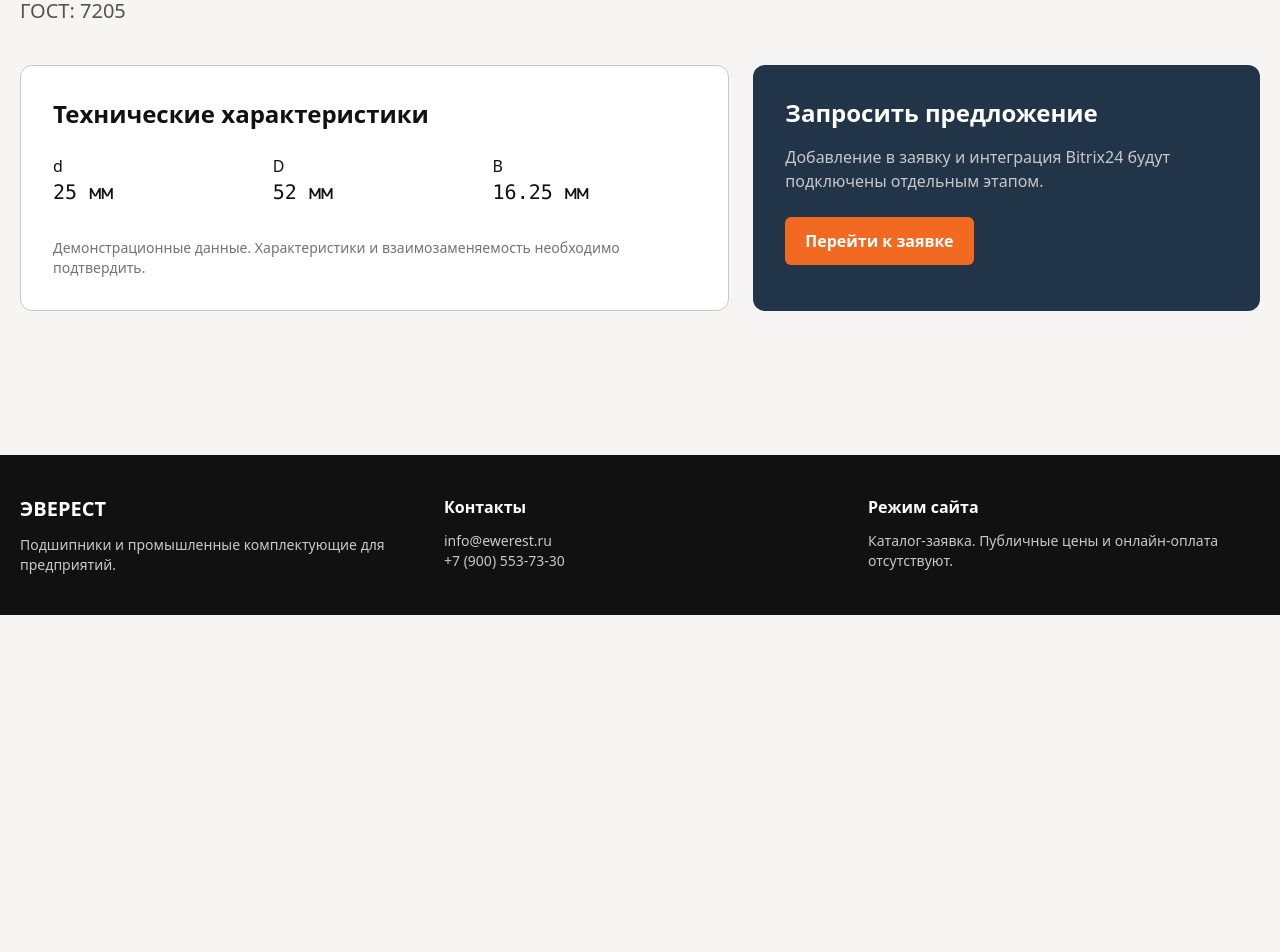
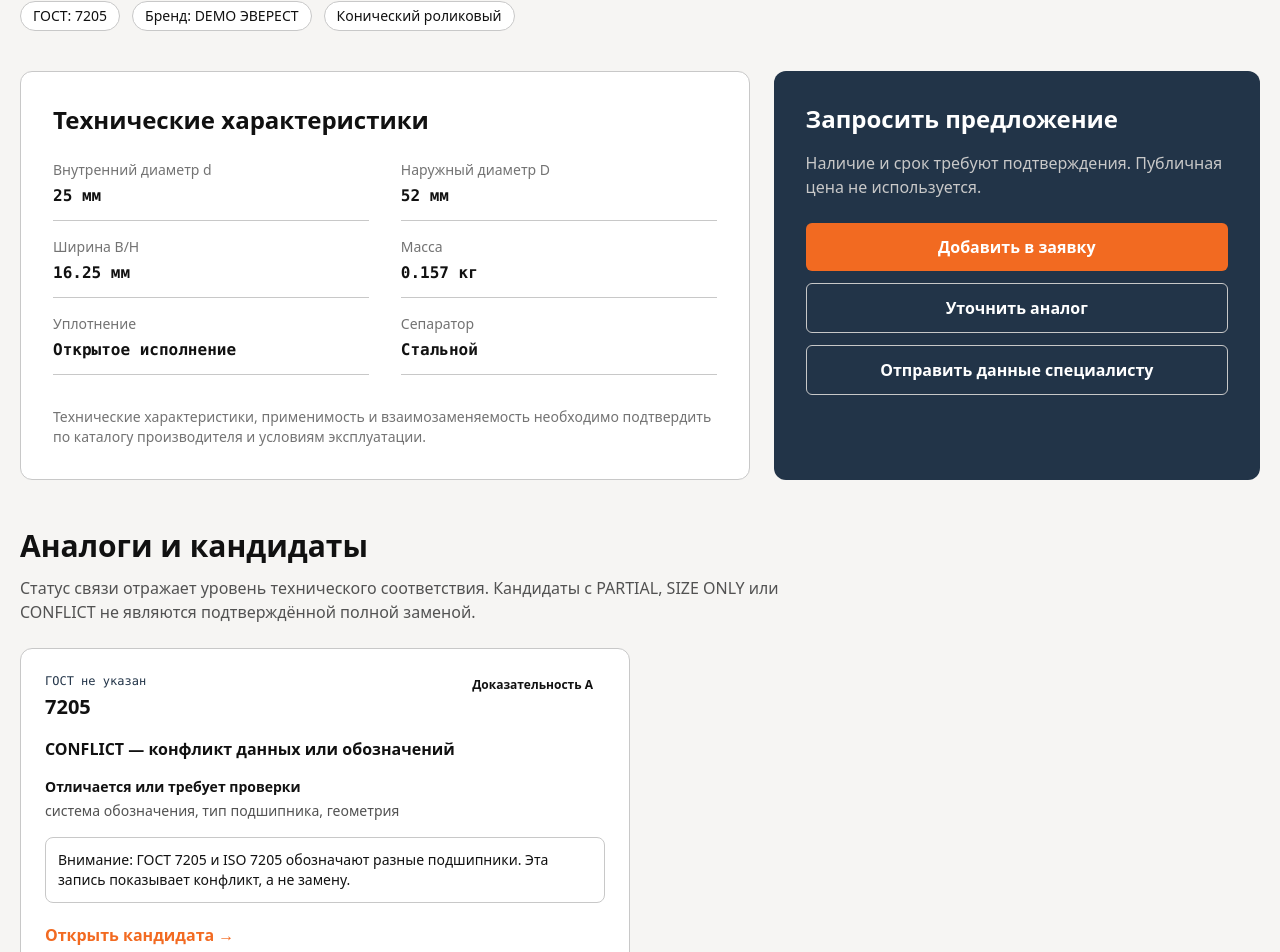
Before and after one commit to ArtemFilin1990/aaaaaaaaaaaaaaaaaaaaaaa, a Next.js app: page /product/30205 in a window 1280 px wide. Shown: the part 228-1180 px from the top of the page. Before the commit the page ends 843 px from the top, so only its background shows below. Built offline with nearby package versions, Linux system fonts and the light colour scheme.

Commit message:
feat(product): build technical product page with safe analogs

```diff
--- a/src/app/product/[slug]/page.tsx
+++ b/src/app/product/[slug]/page.tsx
@@ -1,19 +1,110 @@
+import Link from "next/link";
 import { notFound } from "next/navigation";
-import { getBearing } from "@/lib/catalog";
+import { catalogRepository } from "@/lib/catalog";
+
+const supplyLabels: Record<string, string> = {
+  ON_REQUEST: "Поставка под заказ",
+  CHECK_AVAILABILITY: "Наличие и срок требуют подтверждения",
+  EXPECTED: "Ожидается поступление",
+  DISCONTINUED: "Снято с поставки",
+  UNKNOWN: "Статус поставки не подтверждён"
+};
+
+const analogLabels: Record<string, string> = {
+  DIRECT: "DIRECT — прямое соответствие по указанному источнику",
+  ONE_WAY: "ONE-WAY — замена допустима только в одном направлении",
+  PARTIAL: "PARTIAL — частичное соответствие",
+  SIZE_ONLY: "SIZE ONLY — совпадают только размеры",
+  NO_DIRECT: "NO DIRECT — прямой замены нет",
+  CONFLICT: "CONFLICT — конфликт данных или обозначений"
+};
+
+const format = (value: number | undefined, unit = "") => value == null ? undefined : `${value}${unit ? ` ${unit}` : ""}`;
 
 export default async function ProductPage({ params }: { params: Promise<{ slug: string }> }) {
   const { slug } = await params;
-  const bearing = getBearing(slug);
+  const [bearing, analogs] = await Promise.all([
+    catalogRepository.findBySlug(slug),
+    catalogRepository.getAnalogs(slug)
+  ]);
   if (!bearing) notFound();
+
+  const specifications = [
+    ["Внутренний диаметр d", format(bearing.d, "мм")],
+    ["Наружный диаметр D", format(bearing.D, "мм")],
+    ["Ширина B/H", format(bearing.B, "мм")],
+    ["Масса", format(bearing.massKg, "кг")],
+    ["Внутренний зазор", bearing.clearance],
+    ["Класс точности", bearing.precisionClass],
+    ["Уплотнение", bearing.seals ?? (bearing.d != null ? "Открытое исполнение" : undefined)],
+    ["Сепаратор", bearing.cage],
+    ["Материал колец", bearing.ringMaterial],
+    ["Материал тел качения", bearing.rollingElementMaterial],
+    ["Минимальная температура", format(bearing.temperatureMinC, "°C")],
+    ["Максимальная температура", format(bearing.temperatureMaxC, "°C")],
+    ["Динамическая грузоподъёмность", format(bearing.dynamicLoadKn, "кН")],
+    ["Статическая грузоподъёмность", format(bearing.staticLoadKn, "кН")],
+    ["Предельная частота вращения", format(bearing.limitingSpeedRpm, "об/мин")]
+  ].filter((item): item is [string, string] => Boolean(item[1]));
+
   return (
     <section className="mx-auto max-w-7xl px-5 py-16">
-      <p className="font-mono text-xs uppercase tracking-[0.2em] text-signal">Демонстрационная карточка</p>
+      <p className="font-mono text-xs uppercase tracking-[0.2em] text-signal">{bearing.note ?? "Техническая карточка"}</p>
       <h1 className="mt-4 text-5xl font-black">{bearing.iso ?? bearing.name}</h1>
-      <p className="mt-3 text-xl text-neutral-600">ГОСТ: {bearing.gost ?? "не указан"}</p>
-      <div className="mt-10 grid gap-6 lg:grid-cols-[1.4fr_1fr]">
-        <div className="rounded-xl border border-steel bg-white p-8"><h2 className="text-2xl font-bold">Технические характеристики</h2><dl className="mt-6 grid grid-cols-3 gap-4"><div><dt>d</dt><dd className="font-mono text-xl">{bearing.d} мм</dd></div><div><dt>D</dt><dd className="font-mono text-xl">{bearing.D} мм</dd></div><div><dt>B</dt><dd className="font-mono text-xl">{bearing.B} мм</dd></div></dl><p className="mt-8 text-sm text-neutral-500">{bearing.note}. Характеристики и взаимозаменяемость необходимо подтвердить.</p></div>
-        <aside className="rounded-xl bg-navy p-8 text-white"><h2 className="text-2xl font-bold">Запросить предложение</h2><p className="mt-4 text-steel">Добавление в заявку и интеграция Bitrix24 будут подключены отдельным этапом.</p><a href="/request" className="mt-6 inline-block rounded-md bg-signal px-5 py-3 font-semibold">Перейти к заявке</a></aside>
+      <div className="mt-4 flex flex-wrap gap-3 text-sm">
+        <span className="rounded-full border border-steel bg-white px-3 py-1">ГОСТ: {bearing.gost ?? "не указан"}</span>
+        <span className="rounded-full border border-steel bg-white px-3 py-1">Бренд: {bearing.brand ?? "не указан"}</span>
+        <span className="rounded-full border border-steel bg-white px-3 py-1">{bearing.type}</span>
       </div>
+
+      <div className="mt-10 grid gap-6 lg:grid-cols-[1.5fr_1fr]">
+        <div className="rounded-xl border border-steel bg-white p-8">
+          <h2 className="text-2xl font-bold">Технические характеристики</h2>
+          {specifications.length ? (
+            <dl className="mt-6 grid gap-x-8 gap-y-4 sm:grid-cols-2">
+              {specifications.map(([label, value]) => (
+                <div key={label} className="border-b border-steel pb-3">
+                  <dt className="text-sm text-neutral-500">{label}</dt>
+                  <dd className="mt-1 font-mono font-semibold">{value}</dd>
+                </div>
+              ))}
+            </dl>
+          ) : <p className="mt-6 text-neutral-600">Характеристики требуют уточнения.</p>}
+          <p className="mt-8 text-sm text-neutral-500">Технические характеристики, применимость и взаимозаменяемость необходимо подтвердить по каталогу производителя и условиям эксплуатации.</p>
+        </div>
+
+        <aside className="rounded-xl bg-navy p-8 text-white">
+          <h2 className="text-2xl font-bold">Запросить предложение</h2>
+          <p className="mt-4 text-steel">{supplyLabels[bearing.supplyStatus ?? "UNKNOWN"]}. Публичная цена не используется.</p>
+          <div className="mt-6 grid gap-3">
+            <Link href={`/request?product=${encodeURIComponent(bearing.slug)}`} className="rounded-md bg-signal px-5 py-3 text-center font-semibold">Добавить в заявку</Link>
+            <Link href={`/request?product=${encodeURIComponent(bearing.slug)}&topic=analog`} className="rounded-md border border-steel px-5 py-3 text-center font-semibold">Уточнить аналог</Link>
+            <Link href={`/request?product=${encodeURIComponent(bearing.slug)}&topic=engineering`} className="rounded-md border border-steel px-5 py-3 text-center font-semibold">Отправить данные специалисту</Link>
+          </div>
+        </aside>
+      </div>
+
+      <section className="mt-12">
+        <h2 className="text-3xl font-black">Аналоги и кандидаты</h2>
+        <p className="mt-3 max-w-3xl text-neutral-600">Статус связи отражает уровень технического соответствия. Кандидаты с PARTIAL, SIZE ONLY или CONFLICT не являются подтверждённой полной заменой.</p>
+        {analogs.length ? (
+          <div className="mt-6 grid gap-5 lg:grid-cols-2">
+            {analogs.map((analog) => (
+              <article key={`${bearing.slug}-${analog.product.slug}`} className="rounded-xl border border-steel bg-white p-6">
+                <div className="flex flex-wrap items-start justify-between gap-3">
+                  <div><p className="font-mono text-xs text-navy">{analog.product.gost ? `ГОСТ ${analog.product.gost}` : "ГОСТ не указан"}</p><h3 className="mt-1 text-xl font-bold">{analog.product.iso ?? analog.product.name}</h3></div>
+                  <span className="rounded-full bg-warm-white px-3 py-1 text-xs font-semibold">Доказательность {analog.evidenceLevel}</span>
+                </div>
+                <p className="mt-4 font-semibold">{analogLabels[analog.status]}</p>
+                {analog.matchingAttributes.length ? <div className="mt-4"><h4 className="text-sm font-semibold">Совпадает</h4><p className="mt-1 text-sm text-neutral-600">{analog.matchingAttributes.join(", ")}</p></div> : null}
+                {analog.differingAttributes.length ? <div className="mt-4"><h4 className="text-sm font-semibold">Отличается или требует проверки</h4><p className="mt-1 text-sm text-neutral-600">{analog.differingAttributes.join(", ")}</p></div> : null}
+                {analog.warning ? <p className="mt-4 rounded-lg border border-steel bg-warm-white p-3 text-sm">Внимание: {analog.warning}</p> : null}
+                <Link href={`/product/${analog.product.slug}`} className="mt-5 inline-block font-semibold text-signal">Открыть кандидата →</Link>
+              </article>
+            ))}
+          </div>
+        ) : <div className="mt-6 rounded-xl border border-steel bg-white p-6"><p className="font-semibold">Проверенные связи не добавлены</p><p className="mt-2 text-sm text-neutral-600">Отправьте обозначение и условия эксплуатации специалисту для подбора.</p></div>}
+      </section>
     </section>
   );
 }
```
